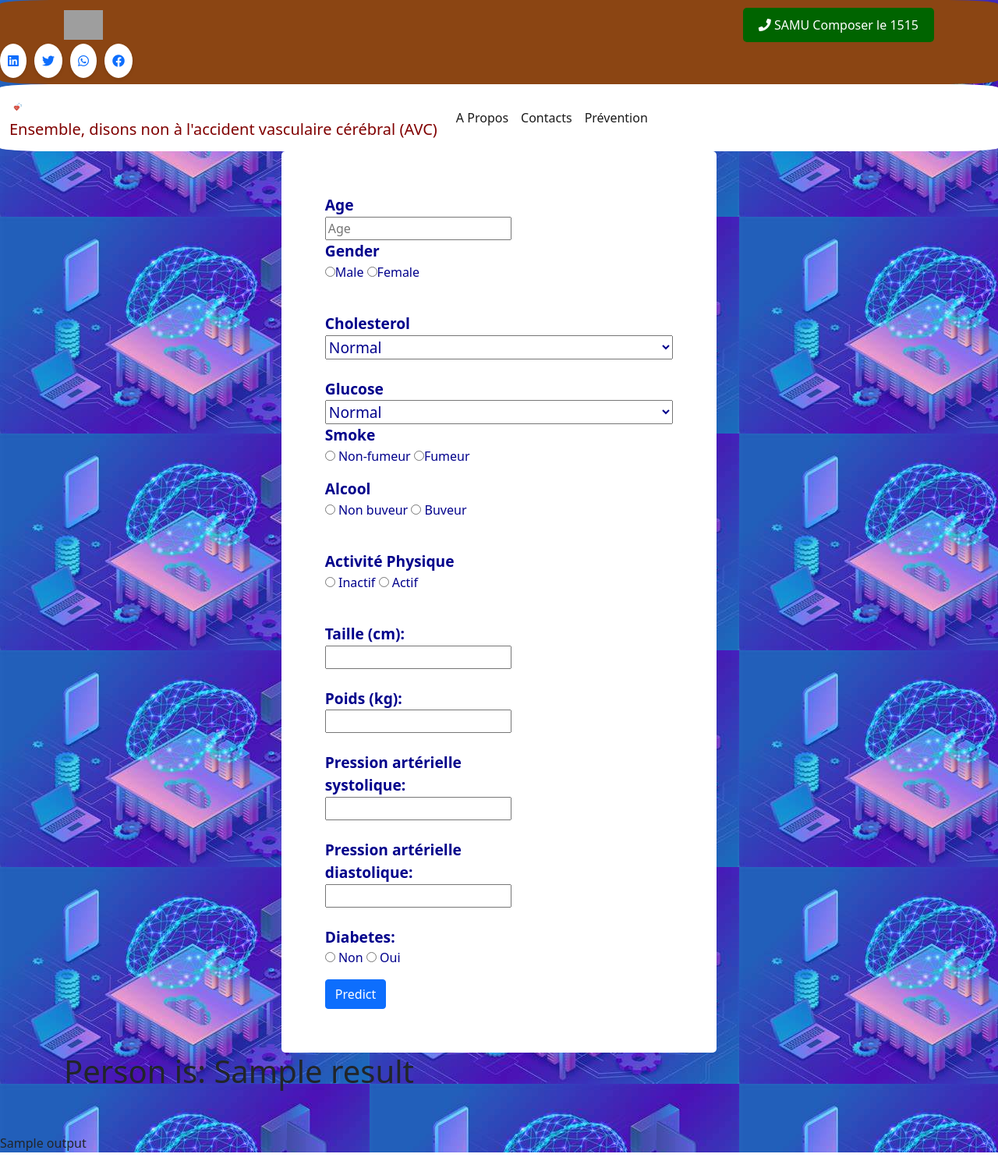
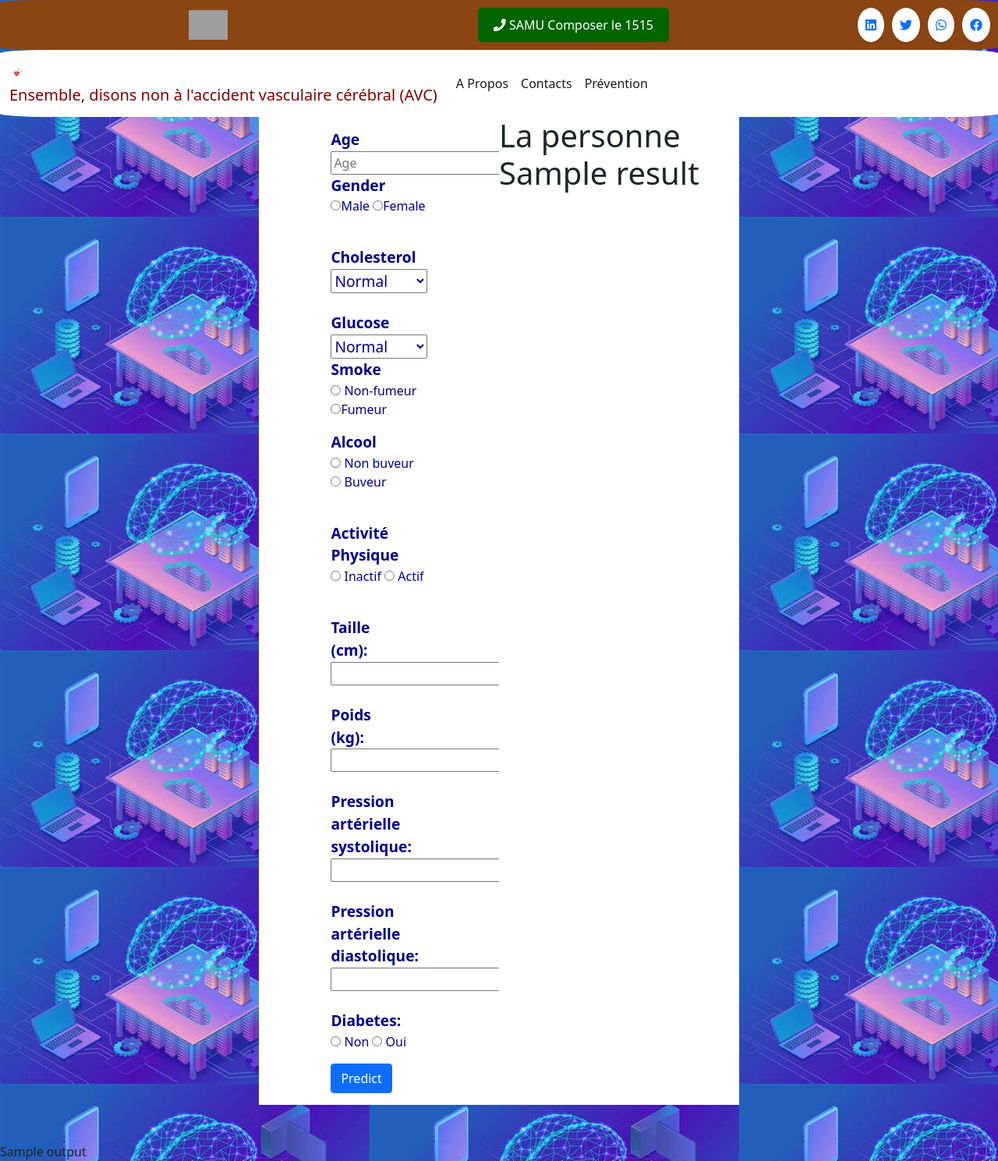
Before and after one commit to tallahmad047/memoireApp, a Flask app: template templates/index.html in a window 1280 px wide. Shown: the whole page at 78% size. Run offline with Flask 3, Linux system fonts and the light colour scheme; the template is opened without the code that fills it: most values are stand-ins (such as "Sample title", 1, 10 or a date in 2020); parts of the project's set-up code (start-up, migrations or seed data) failed here and were passed over; grey boxes are pictures that could not be loaded.

Commit message:
Description de vos modifications

```diff
--- a/Api.py
+++ b/Api.py
@@ -168,9 +168,9 @@
         print(prediction)
 
         if prediction.prediction_label.any()==1 :
-            output = output +'Malade  '+ '   ' +'precision' + '   ' + str(prediction.prediction_score.iloc[0] * 100 )+ '%'
+            output = output +'a un risque de dévelloper un AVC  '+ '   ' +'precision' + '   ' + str(prediction.prediction_score.iloc[0] * 100 )+ '%'
         else:
-            output = output +'non-malade  ' + '    ' + 'precision' + '   ' + str(prediction.prediction_score.iloc[0] * 100 ) + '%'
+            output = output +" n' a pas un risque de dévelloper un AVC " + '    ' + 'precision' + '   ' + str(prediction.prediction_score.iloc[0] * 100 ) + '%'
 
         return render_template('index.html',result=output)
 
--- a/static/css/fichier.css
+++ b/static/css/fichier.css
@@ -133,3 +133,14 @@
 	background-color: rgb(23, 139, 247);
 	background-image: url("OIP1.jpeg");
 }
+.container {
+  display: flex;
+  justify-content: space-between;
+  width: 50%;
+}
+
+.form-container,
+.result-container {
+  flex: 1;
+  background:white;
+}
--- a/templates/index.html
+++ b/templates/index.html
@@ -170,7 +170,7 @@
   </div>
   <div class="result-container">
     <!-- La réponse à côté du formulaire -->
-    <h1>Person is: <span id="result">{{result}}</span></h1>
+    <h1>La personne <span id="result">{{result}}</span></h1>
 </div>
 </div>
 
@@ -186,6 +186,7 @@
         });
       </script>
 
+
     <body>
 
    <br>
```
Also changed, not shown: test.csv (+10 -0 lines), 1 other file.
